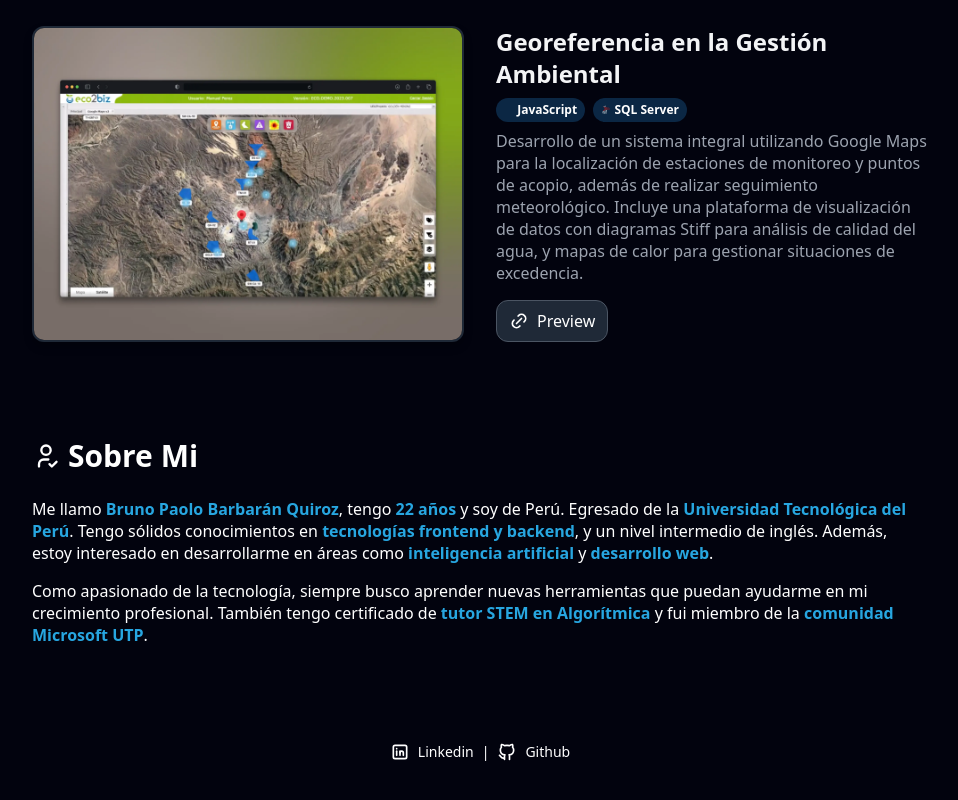
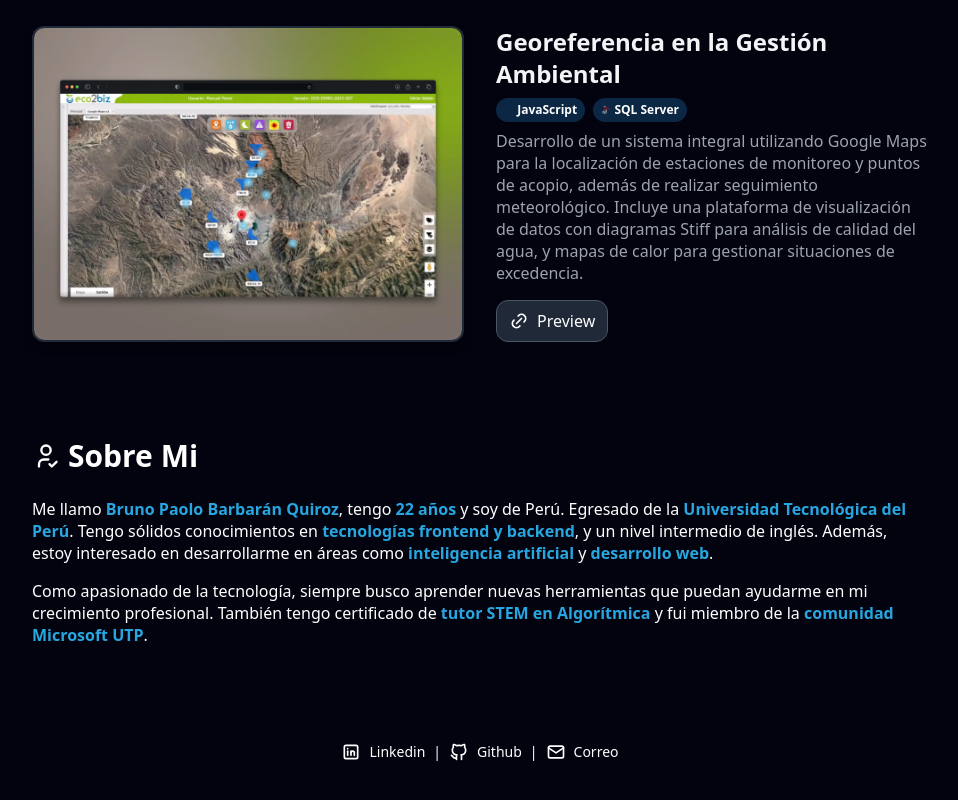
Before and after one commit to iBarb/Portafolio, a React (Vite) app: page / in a window 1280 px wide. Shown: the part 1480-2280 px from the top of the page, without its empty margins (160-1118 px from the left). Built offline with nearby package versions, Linux system fonts and the light colour scheme; some icons are missing.

Commit message:
separate footer componen

```diff
--- a/src/App.jsx
+++ b/src/App.jsx
@@ -3,9 +3,8 @@ import Navbar from './Components/Navbar/Navbar'
 import Welcome from './Components/Welcome/Welcome';
 import Works from './Components/Works/Works';
 import Projects from './Components/Projects/Projects';
-import LinkedIn from './Icons/LinkedIn';
-import Github from './Icons/Github';
 import AboutMe from './Components/AboutMe/AboutMe';
+import Footer from './Components/Footer/Footer';
 
 function App() {
   const [CurrentSection, setCurrentSection] = useState(null)
@@ -31,17 +30,12 @@ function App() {
     <>
       <Navbar CurrentSection={CurrentSection} setCurrentSection={setCurrentSection} />
       <main>
-        <Welcome />
-        <Works />
-        <Projects />
+        <Welcome/>
+        <Works/>
+        <Projects/>
         <AboutMe/>
       </main>
-      <footer className='footer-page'>
-        <div>
-          <a href="https://www.linkedin.com/in/bruno-paolo-barbaran-quiroz-606478195/" target="_blank" rel="noopener noreferrer" role="link"><LinkedIn width={20} height={20}/> Linkedin</a> |
-          <a href="https://github.com/iBarb" target="_blank" rel="noopener noreferrer" role="link"><Github width={20} height={20}/> Github</a>
-        </div>
-      </footer>
+      <Footer/>
     </>
   )
 }
--- /dev/null
+++ b/src/Components/Footer/Footer.jsx
@@ -0,0 +1,26 @@
+import React from 'react'
+import LinkedIn from '../../Icons/LinkedIn'
+import Github from '../../Icons/Github'
+import Mail from '../../Icons/Mail'
+
+const Footer = () => {
+    return (
+        <footer className='footer-page'>
+            <div>
+                <a href="https://www.linkedin.com/in/bruno-paolo-barbaran-quiroz-606478195/" target="_blank" rel="noopener noreferrer" role="link">
+                    <LinkedIn width={20} height={20} /> Linkedin
+                </a>
+                |
+                <a href="https://github.com/iBarb" target="_blank" rel="noopener noreferrer" role="link">
+                    <Github width={20} height={20} /> Github
+                </a>
+                |
+                <a href="mailto:brunobarbaran@hotmail.com" target="_blank" rel="noopener noreferrer" role="link">
+                    <Mail width={20} height={20} /> Correo
+                </a>
+            </div>
+        </footer>
+    )
+}
+
+export default Footer
--- /dev/null
+++ b/src/Icons/Mail.jsx
@@ -0,0 +1,9 @@
+import React from 'react'
+
+const Mail = ({width, height}) => {
+  return (
+    <svg  xmlns="http://www.w3.org/2000/svg"  width={width} height={height}  viewBox="0 0 24 24"  fill="none"  stroke="currentColor"  strokeWidth="2"  strokeLinecap="round"  strokeLinejoin="round"  className="icon icon-tabler icons-tabler-outline icon-tabler-mail"><path stroke="none" d="M0 0h24v24H0z" fill="none"/><path d="M3 7a2 2 0 0 1 2 -2h14a2 2 0 0 1 2 2v10a2 2 0 0 1 -2 2h-14a2 2 0 0 1 -2 -2v-10z" /><path d="M3 7l9 6l9 -6" /></svg>
+  )
+}
+
+export default Mail
--- a/src/index.css
+++ b/src/index.css
@@ -90,7 +90,7 @@ ul {
 
 
 .h-screen {
-    height: 180%;
+    height: 120%;
 }
 
 .w-screen {
@@ -99,7 +99,6 @@ ul {
 
 .bg-neutral-950 {
     background-color: var(--bg-color)
-        /* Ajusta el color según tu paleta de colores */
 }
 
 .bg {
```
